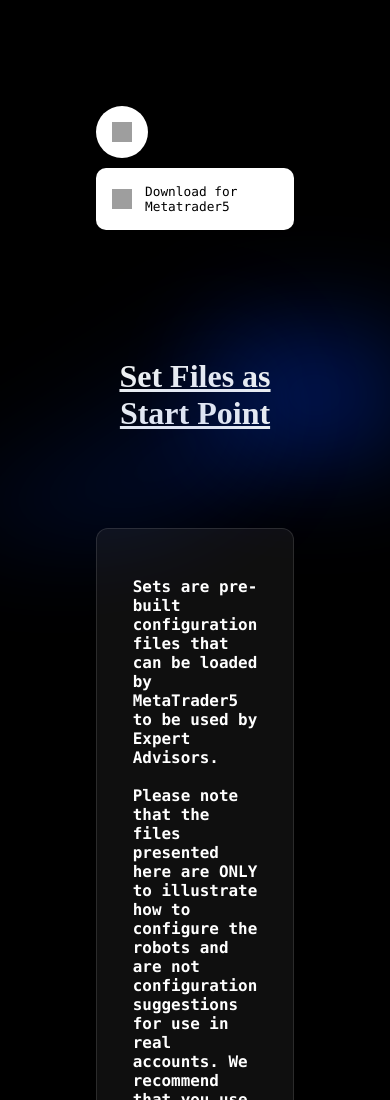
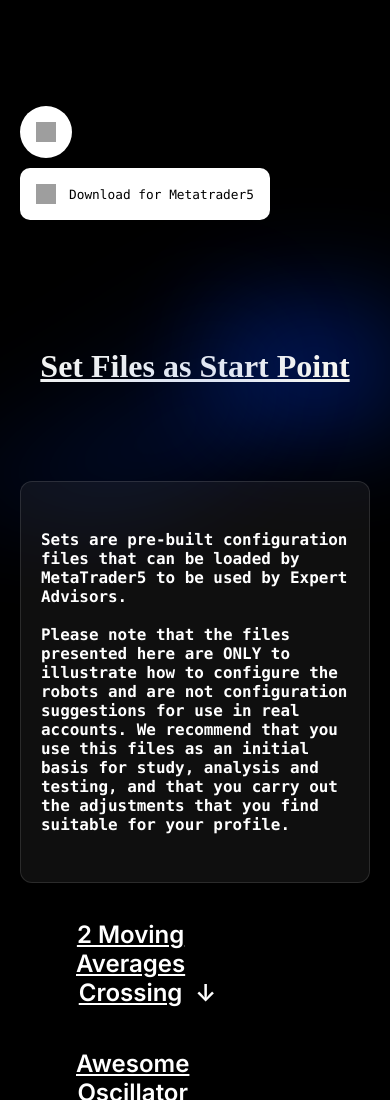
Before and after one commit to ThiDiamondDev/expert-multisignals-docs, a Next.js app: page /sets in a window 390 px wide. Shown: the top 1100 px of the page. Built offline with nearby package versions, Linux system fonts and the light colour scheme; grey boxes are pictures that could not be loaded.

Commit message:
reduce padding form container and main on mobile.

```diff
--- a/styles/Home.module.css
+++ b/styles/Home.module.css
@@ -142,6 +142,15 @@
 
 /* Mobile */
 @media (max-width: 700px) {
+
+.main{
+  padding-left: 20px;
+  padding-right: 20px;
+}
+.main .container{
+  padding-left: 20px;
+  padding-right: 20px;
+}
   .content {
     padding: 4rem;
   }
```
